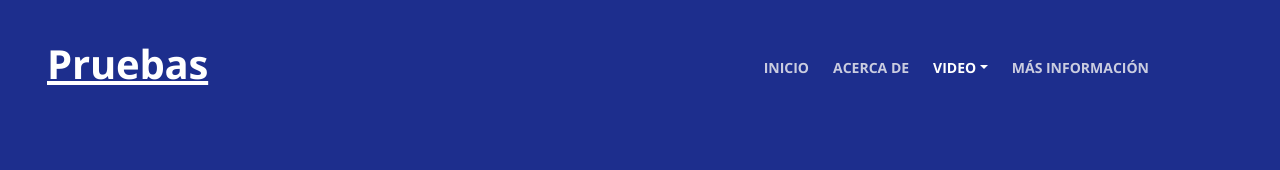
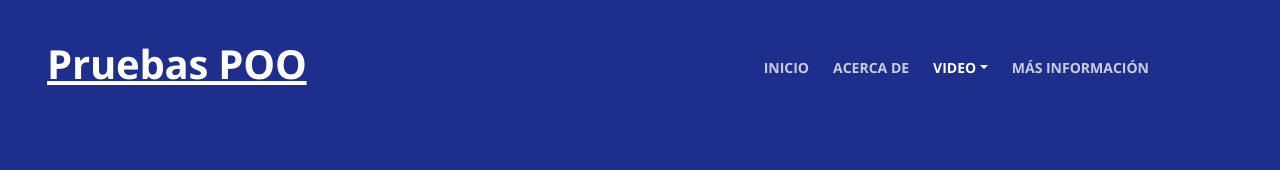
Before and after one commit to WillFR98/PruebasPOO, a plain HTML site: page index.html in a window 1280 px wide. Shown: the top 170 px of the page. Drawn offline with nearby package versions, Linux system fonts and the light colour scheme.

Commit message:
prueba update

```diff
--- a/index.html
+++ b/index.html
@@ -42,7 +42,7 @@
 
             <!-- Image Logo -->
             <a class="navbar-brand logo-image" href="index.html">
-                <h1 style="color: white;">Pruebas</h1>
+                <h1 style="color: white;">Pruebas POO</h1>
             </a>
 
             <!-- Mobile Menu Toggle Button -->
```
